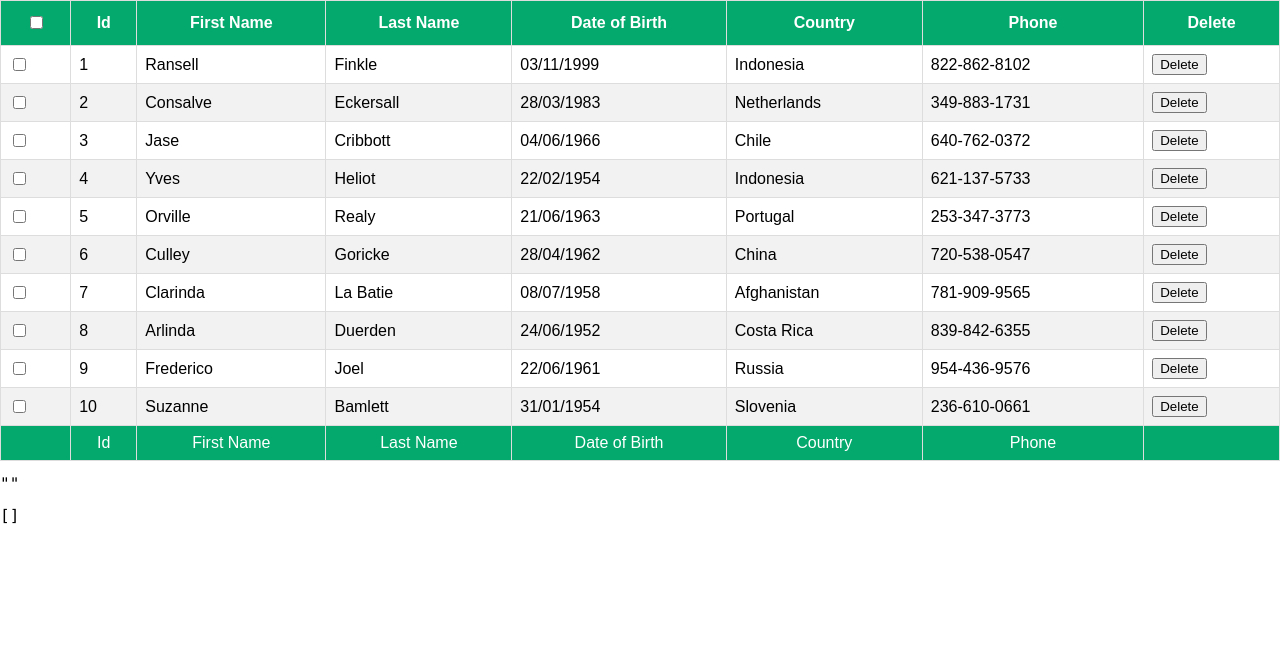
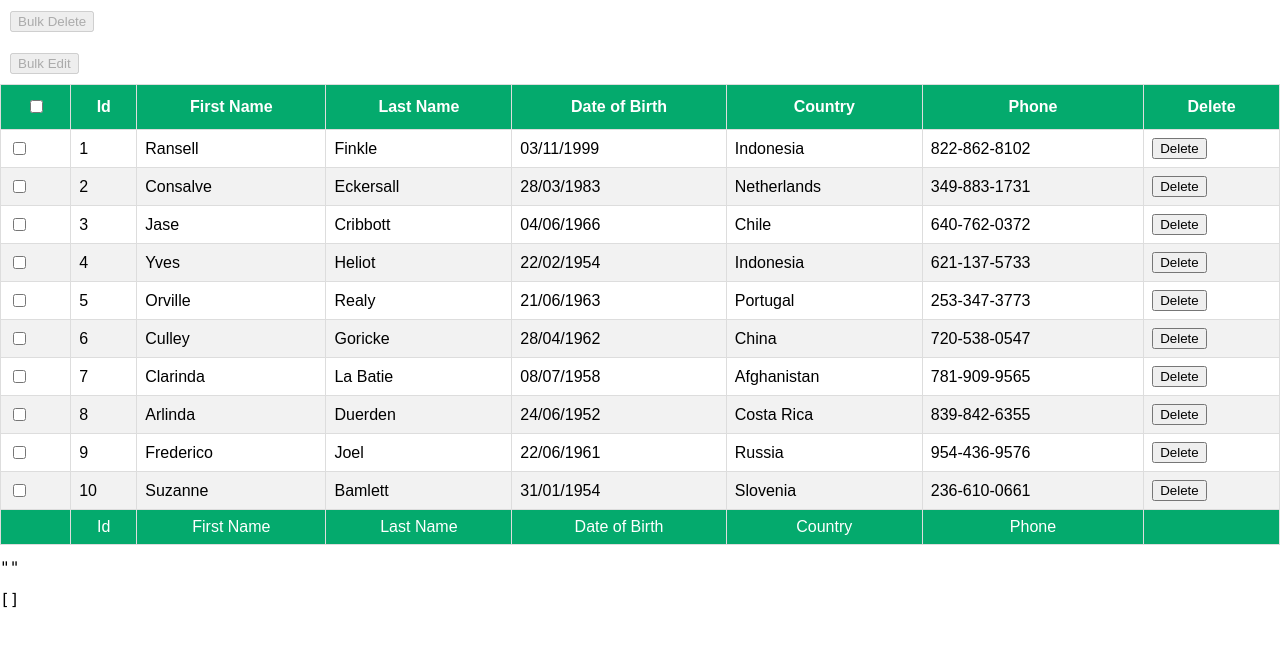
Before and after one commit to neerajg1320/react-table-demo, a React (Create React App) app: page / in a window 1280 px wide. Shown: the top 646 px of the page. Built offline with nearby package versions, Linux system fonts and the light colour scheme; the HTML template or start-up script is replaced by a standard one.

Commit message:
Cleaned up the code a bit

```diff
--- a/src/components/rows/SelectedRowsBox.js
+++ b/src/components/rows/SelectedRowsBox.js
@@ -11,17 +11,12 @@ const SelectedRowsBox = ({selectedFlatRows, columns, onDelete, onEdit}) => {
   const getRowIds = useCallback(() => {
     return selectedFlatRows.map(row => {
       return row.original.id;
-    })
+    });
   }, [selectedFlatRows]);
-
-  const handleBulkEditClick = () => {
-    setExpanded(!expanded);
-  }
 
   const handleSaveClick = () => {
     setExpanded(!expanded);
     const selectedIds = getRowIds();
-    // console.log(`selectedIds=${selectedIds}`);
     if (onEdit) {
       onEdit(selectedIds);
     }
@@ -45,24 +40,32 @@ const SelectedRowsBox = ({selectedFlatRows, columns, onDelete, onEdit}) => {
           flexDirection:"column",
           gap:"20px",
           padding:"10px",
-          border: "1px dashed red"
+          // border: "1px dashed red"
         }}
     >
       <div>
-        <button onClick={handleDeleteClick}>Bulk Delete</button>
+        <button
+            disabled={selectedFlatRows.length < 1}
+            onClick={handleDeleteClick}
+        >
+          Bulk Delete
+        </button>
       </div>
 
-      {bulkColumns.length > 0 && (
 
       <div style={{display:"flex"}}>
         <div style={{
           display:"flex",
           flexDirection:"column",
-          border:"1px dashed green",
           position: "relative"
         }}>
           <div>
-            <button onClick={handleBulkEditClick}>Bulk Edit</button>
+            <button
+                disabled={selectedFlatRows.length < 1}
+                onClick={e => setExpanded(!expanded)}
+            >
+              Bulk Edit
+            </button>
           </div>
 
           {/* Columns and Save button, can be part of expandable*/}
@@ -111,7 +114,6 @@ const SelectedRowsBox = ({selectedFlatRows, columns, onDelete, onEdit}) => {
           }
         </div>
       </div>
-      )}
 
     </div>
   );
--- a/src/components/rows/row-delete/RowDeleteTable.js
+++ b/src/components/rows/row-delete/RowDeleteTable.js
@@ -85,7 +85,7 @@ export const RowDeleteTable = () => {
 
   return (
       <>
-      {selectedFlatRows.length > 0 &&
+      {(selectedFlatRows.length > 0 || true) &&
           <SelectedRowsBox
               onEdit={handleBulkEditClick}
               onDelete={handleBulkDeleteClick}
```
